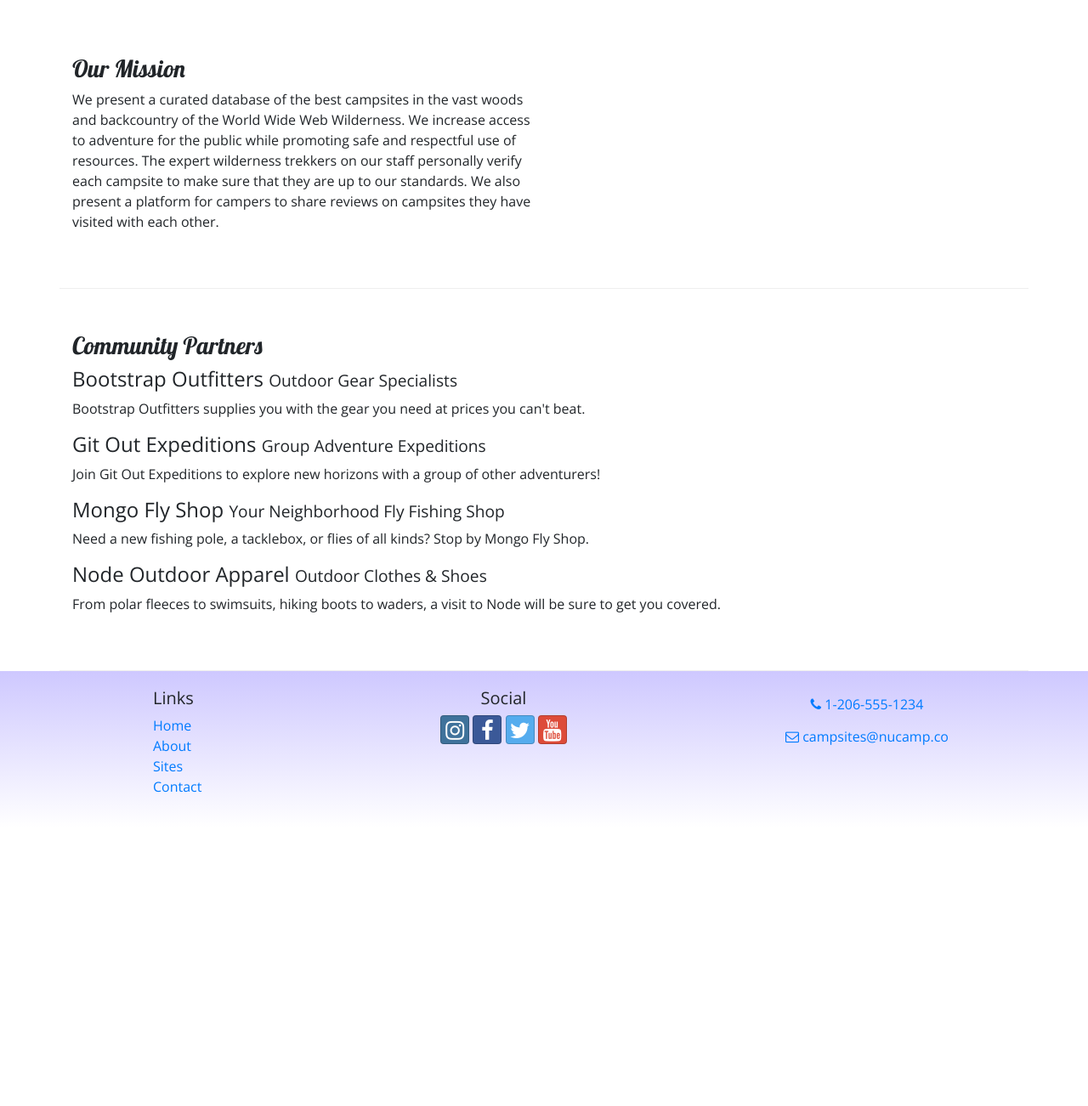
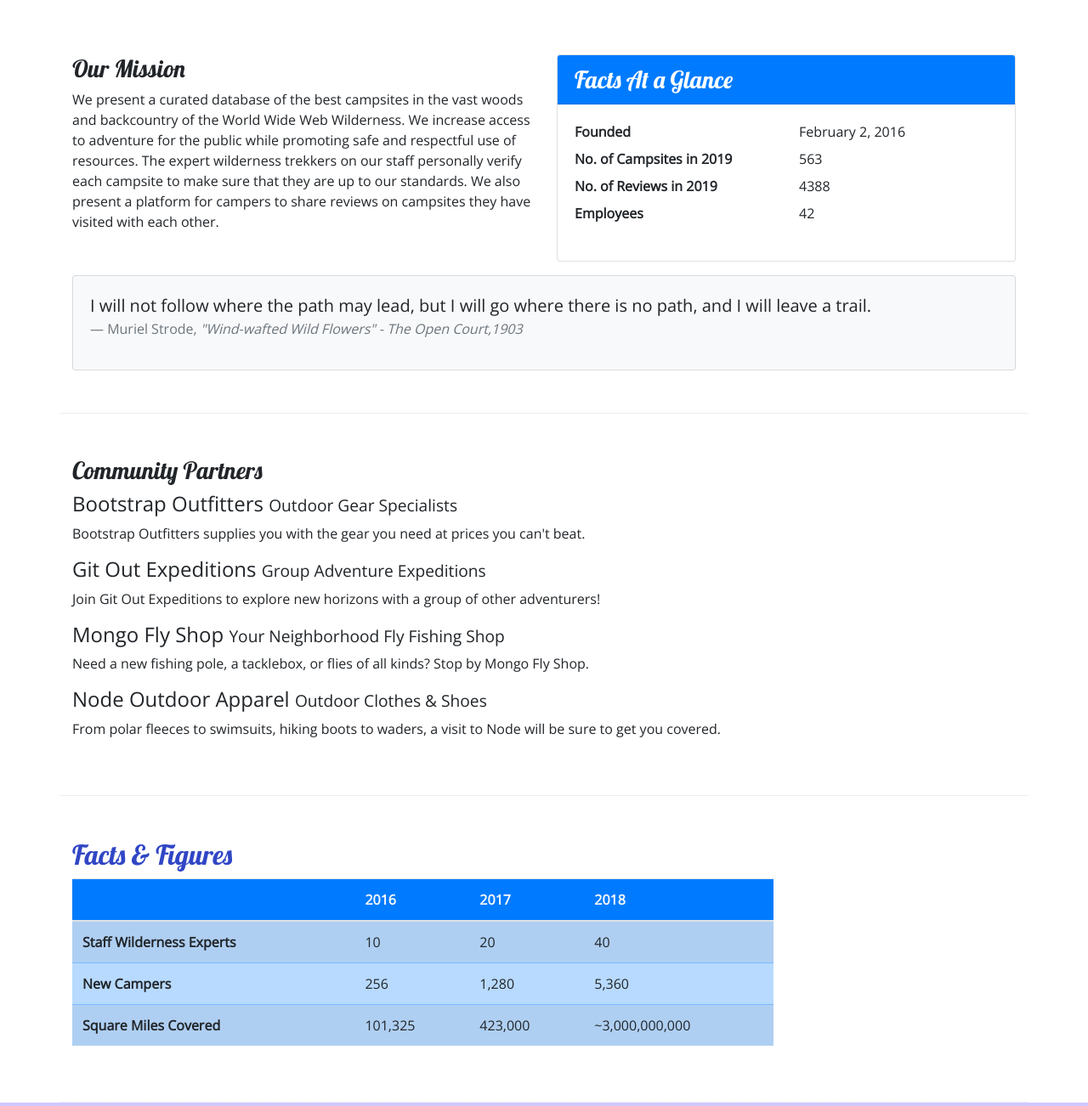
Before and after one commit to ldelacruz88/Bootstrap, a website: page aboutus.html in a window 1280 px wide. Shown: the part 340-1642 px from the top of the page at 85% size. Before the commit the page ends 1314 px from the top, so only its background shows below. Drawn offline with nearby package versions, Linux system fonts and the light colour scheme.

Commit message:
Tables and Cards

```diff
--- a/aboutus.html
+++ b/aboutus.html
@@ -64,6 +64,33 @@
                 <h3>Our Mission</h3>
                 <p>We present a curated database of the best campsites in the vast woods and backcountry of the World Wide Web Wilderness. We increase access to adventure for the public while promoting safe and respectful use of resources. The expert wilderness trekkers on our staff personally verify each campsite to make sure that they are up to our standards. We also present a platform for campers to share reviews on campsites they have visited with each other.</p>
             </div>
+            <div class="col-sm-6">
+                <div class="card">
+                    <h3 class="card-header bg-primary text-white">Facts At a Glance</h3>
+                    <div class="card-body">
+                        <dl class="row">
+                            <dt class="col-6">Founded</dt>
+                            <dd class="col-6">February 2, 2016</dd>
+                            <dt class="col-6">No. of Campsites in 2019</dt>
+                            <dd class="col-6">563</dd>
+                            <dt class="col-6">No. of Reviews in 2019</dt>
+                            <dd class="col-6">4388</dd>
+                            <dt class="col-6">Employees</dt>
+                            <dd class="col-6">42</dd>
+                        </dl>
+                    </div>
+                </div>
+            </div>
+            <div class="col">
+                <div class="card bg-light mt-3">
+                    <blockquote class="blockquote card-body">
+                        <p class="mb-0">I will not follow where the path may lead, but I will go where there is no path, and I will leave a trail.</p>
+                        <footer class="blockquote-footer">Muriel Strode,
+                                <cite title="Source Title">"Wind-wafted Wild Flowers" - The Open Court,1903</cite>
+                        </footer>
+                    </blockquote>
+                </div>
+            </div>
         </div>
 
         <div class="row row-content">
@@ -79,9 +106,47 @@
                 <p class="d-none d-sm-block">From polar fleeces to swimsuits, hiking boots to waders, a visit to Node will be sure to get you covered.</p>
             </div>
         </div>
+
+        <div class="row row-content">
+            <div class="col-sm-9">
+                <h2>Facts &amp; Figures</h2>
+                <div class="table-responsive">
+                    <table class="table table-striped">
+                        <thead>
+                            <tr class="bg-primary text-light">
+                                <th></th>
+                                <th>2016</th>
+                                <th>2017</th>
+                                <th>2018</th>
+                            </tr>
+                        </thead>
+                        <tbody class="table-primary">
+                            <tr>
+                                <th>Staff Wilderness Experts</th>
+                                <td>10</td>
+                                <td>20</td>
+                                <td>40</td>
+                            </tr>
+                            <tr>
+                                <th>New Campers</th>
+                                <td>256</td>
+                                <td>1,280</td>
+                                <td>5,360</td>
+                            </tr>
+                            <tr>
+                                <th>Square Miles Covered</th>
+                                <td>101,325</td>
+                                <td>423,000</td>
+                                <td>~3,000,000,000</td>
+                            </tr>
+                        </tbody>
+                    </table>
+                </div>
+            </div>
+        </div>
     </div>
 
-    <footer>
+    <footer class="site-footer">
         <div class="container">
             <div class="row">
                 <div class="col-4 col-sm-2 offset-1">
--- a/css/styles.css
+++ b/css/styles.css
@@ -14,7 +14,7 @@
     color: #CEC8FF;
 }
 
-footer {
+.site-footer {
     background-image: linear-gradient(#CEC8FF, white);
     padding: 20px 0;
 }
```
Also changed, not shown: contactus.html (+1 -1 lines), index.html (+1 -1 lines).
